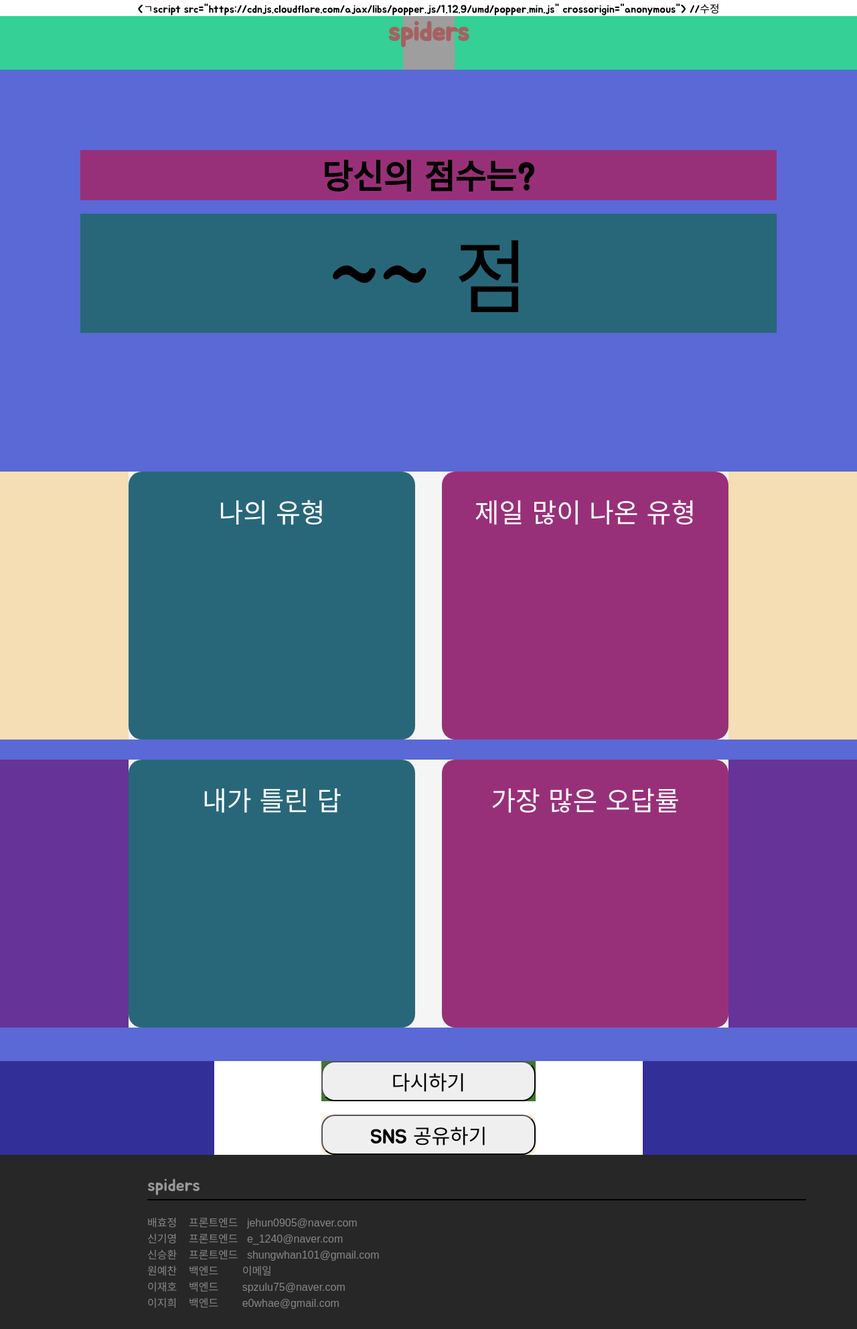
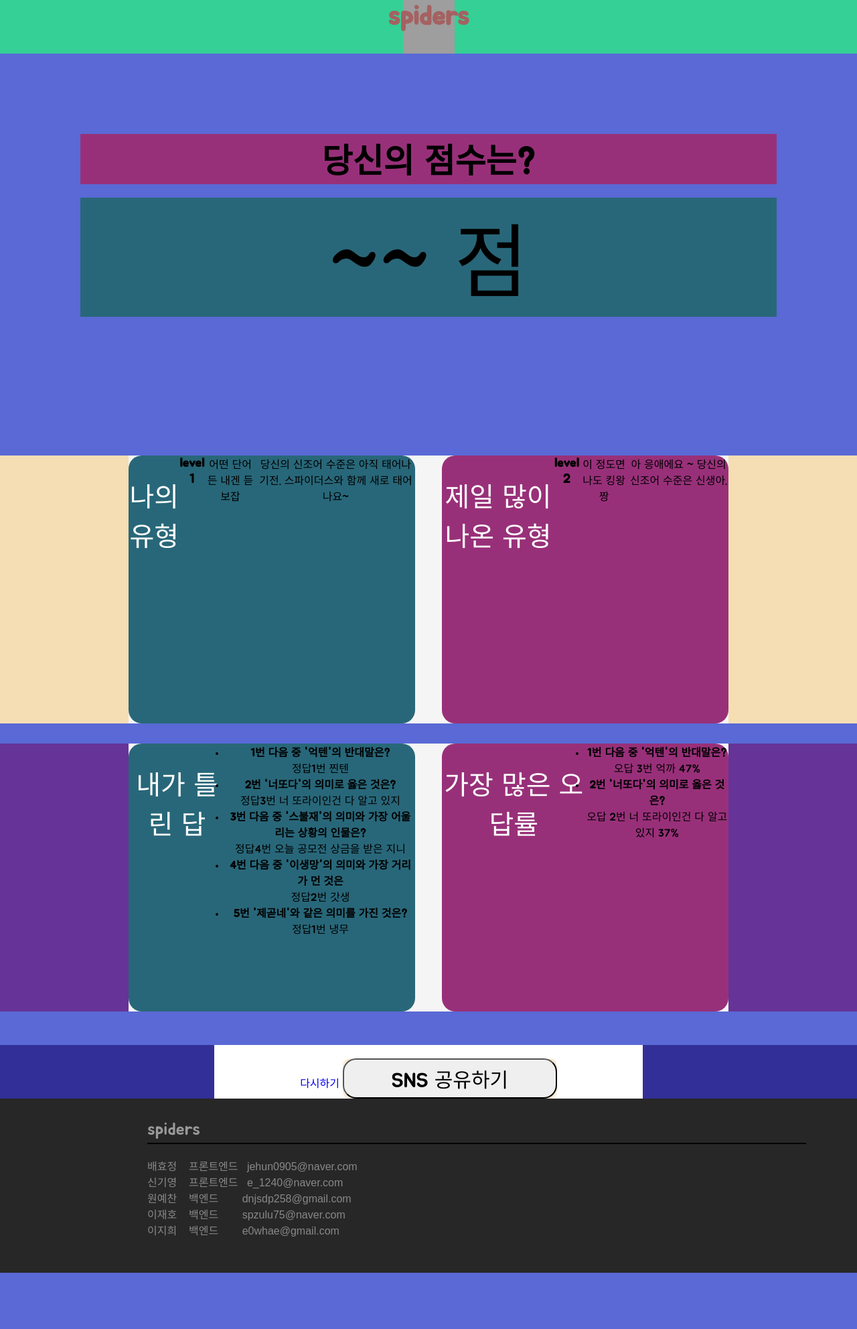
Before and after one commit to SKY0514/spirder, a Flask app: page /result.html in a window 1280 px wide. Shown: the whole page at 67% size. After the commit the page ends 1900 px from the top, so only its background shows below. Run offline with Flask 2, Linux system fonts and the light colour scheme; grey boxes are pictures that could not be loaded.

Commit message:
temlp 구조틀과 색상변경

```diff
--- a/templates/result.html
+++ b/templates/result.html
@@ -5,57 +5,12 @@
   <meta http-equiv="X-UA-Compatible" content="IE=edge">
   <meta name="viewport" content="width=device-width, initial-scale=1.0">
   <title>MZ 언어 테스트 ㅣ spiders</title>
-  <link rel="stylesheet" href="../static/css/result.css">
+  <link rel="stylesheet" href="./css/result.css">
   <link href="https://fonts.googleapis.com/css2?family=Jua&display=swap" rel="stylesheet">
-
-  <!-- JS -->
+  <script src="/script/result.js" defer></script>
   <script src="https://ajax.googleapis.com/ajax/libs/jquery/3.5.1/jquery.min.js"></script>
-  <ㄱscript src="https://cdnjs.cloudflare.com/ajax/libs/popper.js/1.12.9/umd/popper.min.js"
-          integrity="sha384-ApNbgh9B+Y1QKtv3Rn7W3mgPxhU9K/ScQsAP7hUibX39j7fakFPskvXusvfa0b4Q"
-          crossorigin="anonymous"></ㄱscript>
-
-  <script type="text/javascript">
-    <!-- 테스트 중입니다-->
-    $(document).ready(function () {
-      showLevel()
-    });
-
-    function showLevel() {
-      $.ajax({
-        type: 'GET',
-        url: '../static/json/mzLevel.json',
-        data: {},
-        success: function (data) {
-          let level = data
-          // for (let i = 0; i < level.length; i++) {
-          //   let usersLevel = level[i]['level']
-          //   let levelTitle = level[i]['title']
-          //   let levelDesc = level[i]['desc']
-          // }
-          //alert(JSON.stringify(level))
-        }
-      });
-    }
-    $('#result').click(showLevel)
-
-
-
-    // function likeStar(name) {
-    //   $.ajax({
-    //     type: 'POST',
-    //     url: '/api/like',
-    //     data: {sample_give: '샘플데이터'},
-    //     success: function (response) {
-    //       alert(response['msg']);
-    //     }
-    //   });
-    // }
-
-  </script>
-
 </head>
 <body>
-//수정
   <div id="wrap">
     <header id="header">
       <a id="logo">spiders</a>
@@ -64,31 +19,75 @@
       <section id="sec1">
         <div id="point">
           <h1>당신의 점수는?</h1>
-          <div class="result">
-
-          </div>
-          <p> ~~ 점</p>
+          <p><span>~~</span> 점</p>
         </div>
       </section>
 
       <section id="sec2">
         <div id="cate">
-          <div class="category1"><h2>나의 유형</h2></div>
-          <div class="category2"><h2>제일 많이 나온 유형</h2></div>
+          <div class="category1">
+            <h2>나의 유형</h2>
+            <h3>level 1</h3>
+            <P class="title">어떤 단어든 내겐 듣보잡</P>
+            <P class="desc">당신의 신조어 수준은 아직 태어나기전. 스파이더스와 함께 새로 태어나요~</P>
+            <div class="cateimg"></div>
+          </div>
+          <div class="category2">
+            <h2>제일 많이 나온 유형</h2>
+            <h3>level 2</h3>
+            <P class="title">이 정도면 나도 킹왕짱</P>
+            <P class="desc">아 응애에요 ~ 당신의 신조어 수준은 신생아.</P>
+            <div class="cateimg"></div>
+          </div>
         </div>
       </section>
 
       <section id="sec3">
         <div id="wrong_answer">
-          <div class="wr"><h2>내가 틀린 답</h2> </div>
-          <div class="wrrate"><h2>가장 많은 오답률</h2></div>
+          <div class="wr">
+            <h2>내가 틀린 답</h2>
+            <ul class="wrong_ul">
+              <li class="wrong_li1">
+                <h4>1번 다음 중 '억텐'의 반대말은?</h4>
+                <p>정답<span>1</span>번 찐텐</p>
+              </li>
+              <li class="wrong_li2">
+                <h4>2번 '너또다'의 의미로 옳은 것은?</h4>
+                <p>정답<span>3번 너 또라이인건 다 알고 있지</span></p>
+              </li>
+              <li class="wrong_li3">
+                <h4>3번 다음 중 '스불재'의 의미와 가장 어울리는 상황의 인물은?</h4>
+                <p>정답<span>4번 오늘 공모전 상금을 받은 지니</span></p>
+              </li>
+              <li class="wrong_li4">
+                <h4>4번 다음 중 '이생망'의 의미와 가장 거리가 먼 것은</h4>
+                <p>정답<span>2번 갓생</span></p>
+              </li>
+              <li class="wrong_li5">
+                <h4>5번 '제곧네'와 같은 의미를 가진 것은?</h4>
+                <p>정답<span>1번 냉무</span></p>
+              </li>
+            </ul>
+          </div>
+          <div class="wrrate">
+            <h2>가장 많은 오답률</h2>
+            <ul class="wrrate_ul">
+              <li class="wrrate_li">
+                <h4>1번 다음 중 '억텐'의 반대말은?</h4>
+                <p>오답 <span>3</span>번 <span>억까</span> 47%</p>
+              </li>
+              <li class="wrrate_li">
+                <h4>2번 '너또다'의 의미로 옳은 것은?</h4>
+                <p>오답 <span>2</span>번 <span>너 또라이인건 다 알고 있지</span> 37%</p>
+              </li>
+            </ul>
+
+          </div>
         </div>
       </section>
       <section id="sec4">
        <div class="btns">
-          <form action='login_page.php' class="btn1">
-            <input class="rebtn" type='button' value='다시하기' onclick='alert("처음페이지로 돌아가기")'/>
-          </form>
+          <a href="#">다시하기</a>
           <form action='login_page.php' class="btn2">
             <input class="share" type='button' value='SNS 공유하기' onclick='alert("슬라이드")'/>
           </form>
@@ -104,12 +103,12 @@
         <br>
         <p class="info">배효정 &nbsp&nbsp&nbsp프론트엔드&nbsp&nbsp&nbspjehun0905@naver.com</p>
         <p class="info">신기영 &nbsp&nbsp&nbsp프론트엔드&nbsp&nbsp e_1240@naver.com</p>
-        <p class="info">신승환 &nbsp&nbsp&nbsp프론트엔드&nbsp&nbsp shungwhan101@gmail.com</p>
-        <p class="info">원예찬 &nbsp&nbsp&nbsp백엔드&nbsp&nbsp&nbsp&nbsp&nbsp&nbsp&nbsp&nbsp이메일</p>
+        <p class="info">원예찬 &nbsp&nbsp&nbsp백엔드&nbsp&nbsp&nbsp&nbsp&nbsp&nbsp&nbsp&nbspdnjsdp258@gmail.com</p>
         <p class="info">이재호 &nbsp&nbsp&nbsp백엔드&nbsp&nbsp&nbsp&nbsp&nbsp&nbsp&nbsp spzulu75@naver.com</p>
         <p class="info">이지희 &nbsp&nbsp&nbsp백엔드&nbsp&nbsp&nbsp&nbsp&nbsp&nbsp&nbsp e0whae@gmail.com</p>
       </div>
     </footer>
   </div>
+
 </body>
 </html>
```
